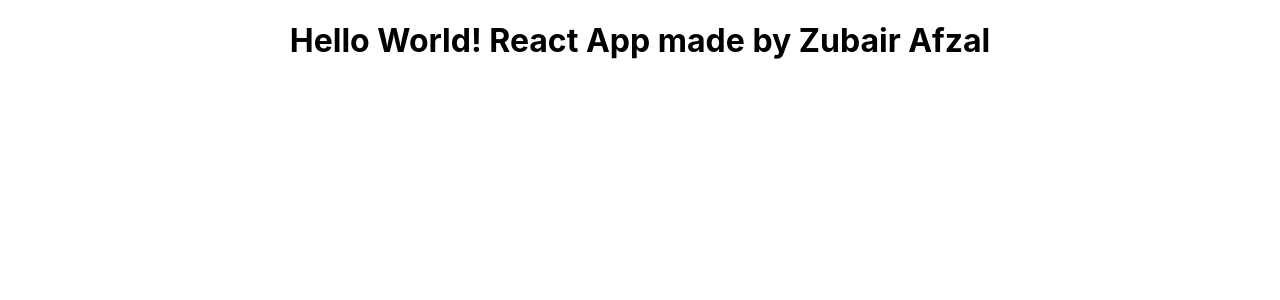
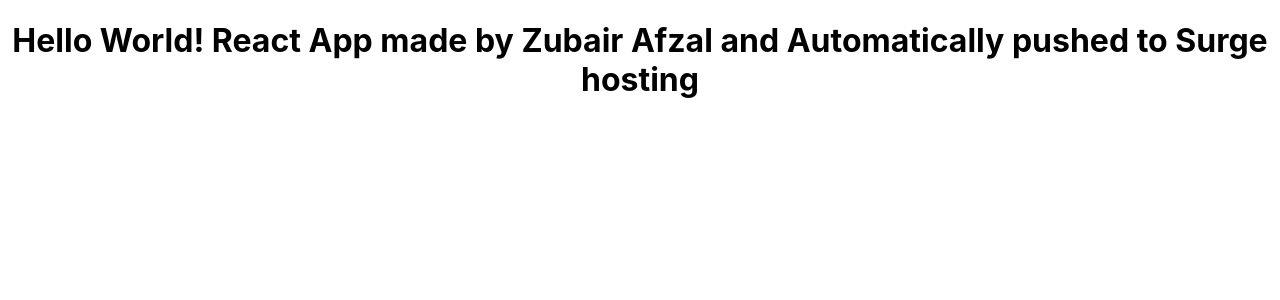
Before and after one commit to zubairafzal100/bootcamp-2020-react-app, a React (Create React App) app: page / in a window 1280 px wide. Shown: the top 300 px of the page. Built offline with nearby package versions, Linux system fonts and the light colour scheme.

Commit message:
Update app.js

```diff
--- a/src/App.js
+++ b/src/App.js
@@ -4,7 +4,7 @@
 function App() {
   return (
     <div className="App">
-      <h1>Hello World! React App made by Zubair Afzal</h1>
+      <h1>Hello World! React App made by Zubair Afzal and Automatically pushed to Surge hosting</h1>
     </div>
   );
 }
```
